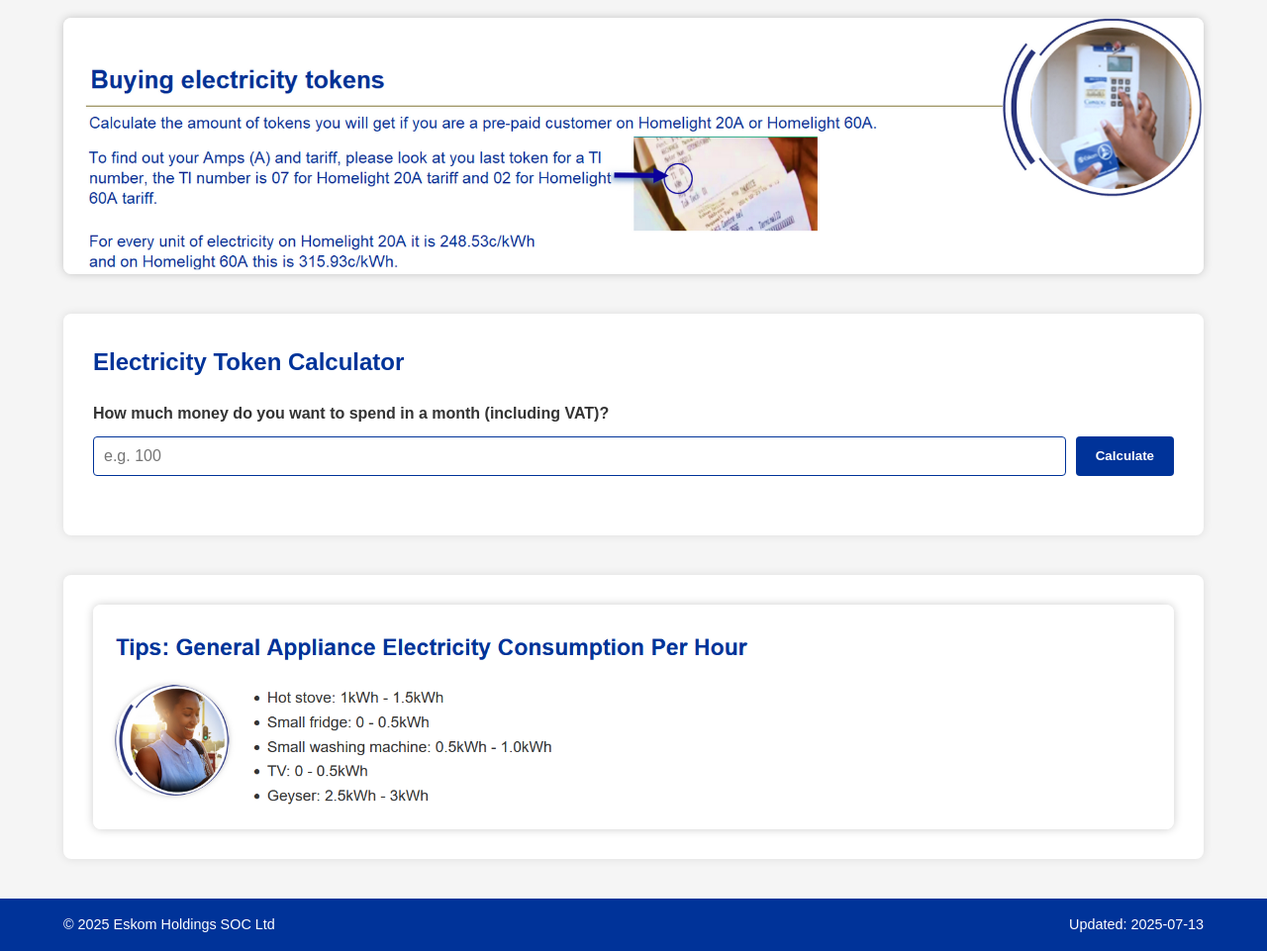
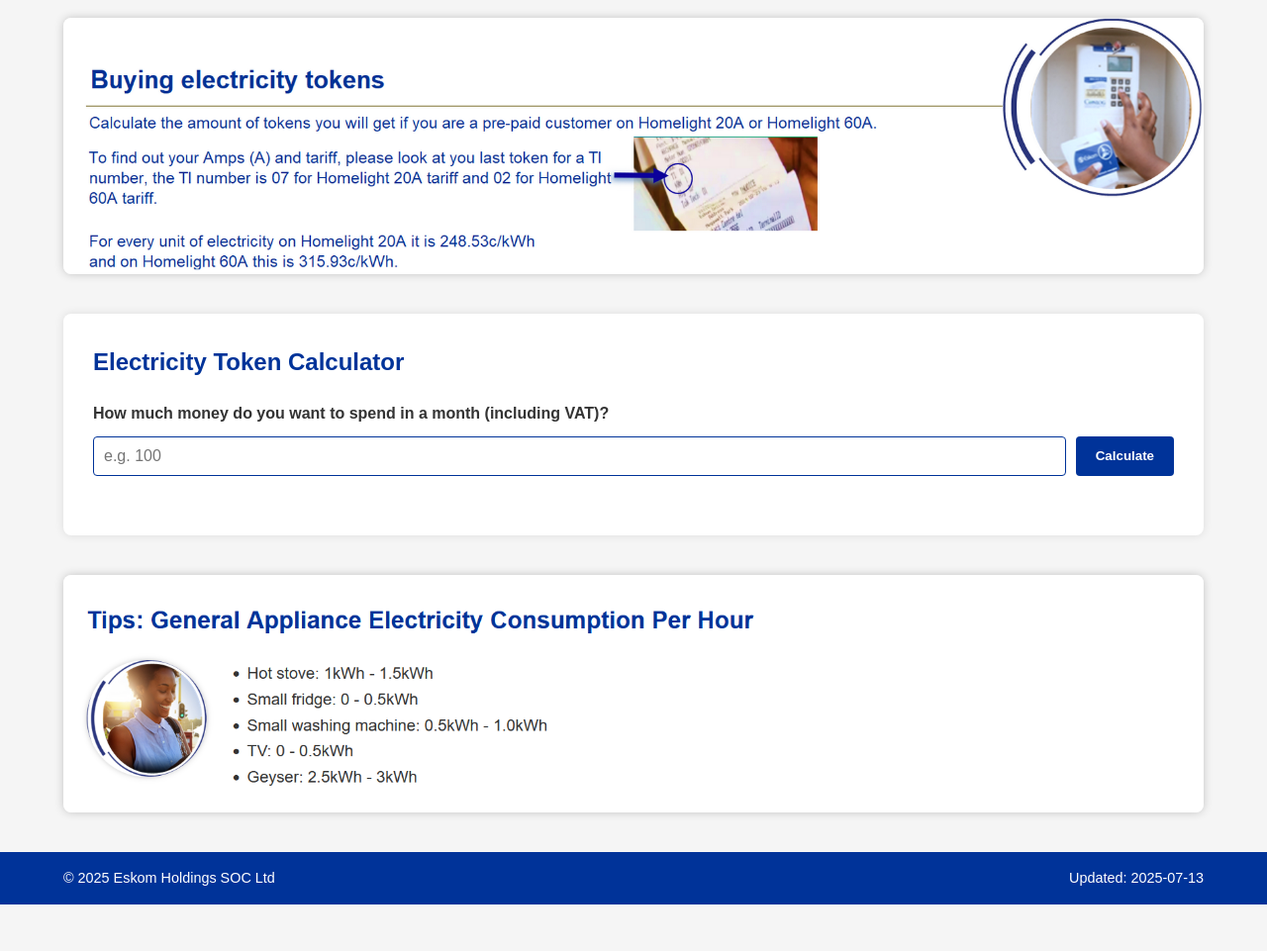
Before and after one commit to Matshavha/Residential-Token, a plain HTML site: page index.html in a window 1280 px wide. Shown: the part 99-1060 px from the top of the page at 99% size. After the commit the page ends 1013 px from the top, so only its background shows below. Drawn offline with Linux system fonts and the light colour scheme.

Commit message:
Update index.html

```diff
--- a/index.html
+++ b/index.html
@@ -8,19 +8,19 @@
 </head>
 <body>
 
-  <!-- ✅ HEADER IMAGE -->
+  <!-- ✅ FULL HEADER IMAGE -->
   <header class="site-header">
     <img src="images/header.png" alt="Eskom Header" class="header-image" />
   </header>
 
   <main class="container">
 
-    <!-- ✅ FIRST CARD IMAGE -->
+    <!-- ✅ FIRST CARD: DESCRIPTION IMAGE -->
     <section class="intro-section">
       <img src="images/description.png" alt="Buying electricity tokens" class="intro-image" />
     </section>
 
-    <!-- ✅ CALCULATOR -->
+    <!-- ✅ CALCULATOR SECTION -->
     <section class="calculator-section">
       <h2>Electricity Token Calculator</h2>
       <form id="tokenForm">
@@ -37,9 +37,9 @@
       <div id="results" class="results-table-container"></div>
     </section>
 
-    <!-- ✅ 3RD CARD: FULL TIPS IMAGE -->
-    <section class="appliance-guide">
-      <img src="images/tips.png" alt="Tips: General Appliance Electricity Consumption Per Hour" class="tips-full-image" />
+    <!-- ✅ THIRD CARD: TIPS IMAGE -->
+    <section class="intro-section">
+      <img src="images/tips.png" alt="Tips: General Appliance Electricity Consumption Per Hour" class="intro-image" />
     </section>
 
   </main>
```
